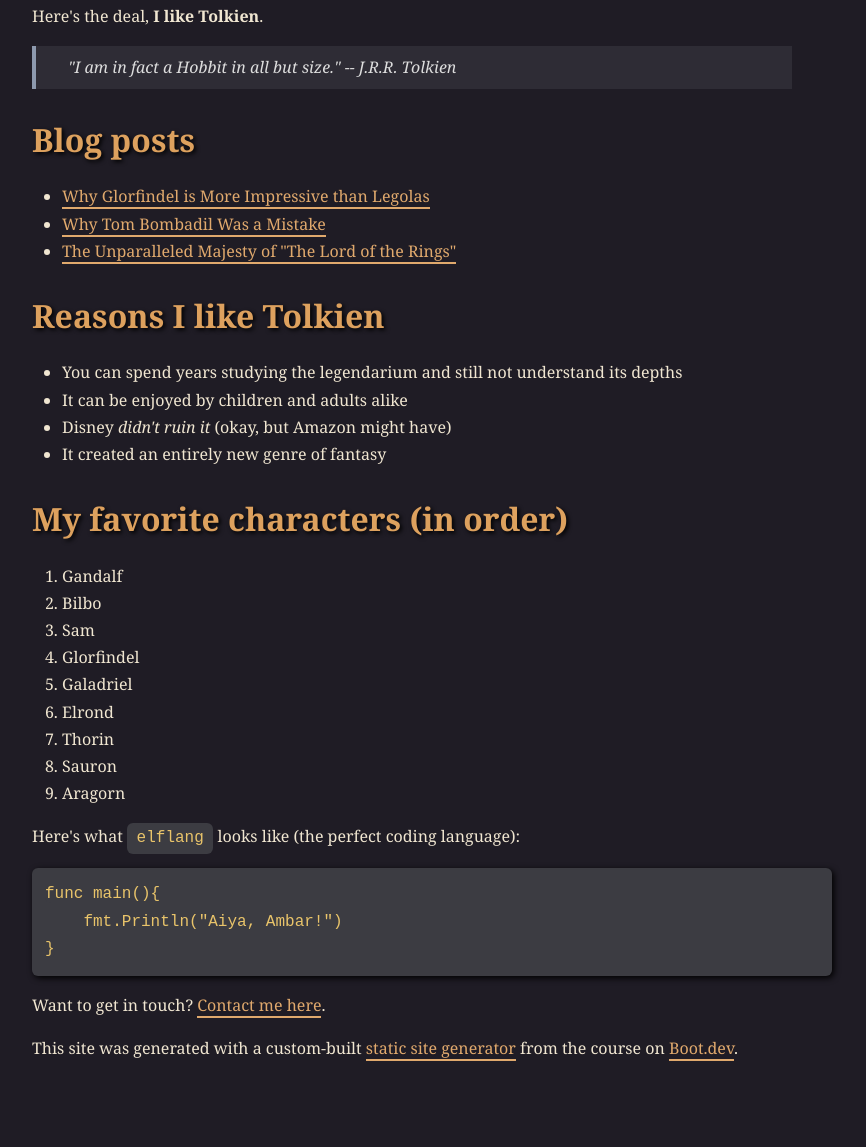
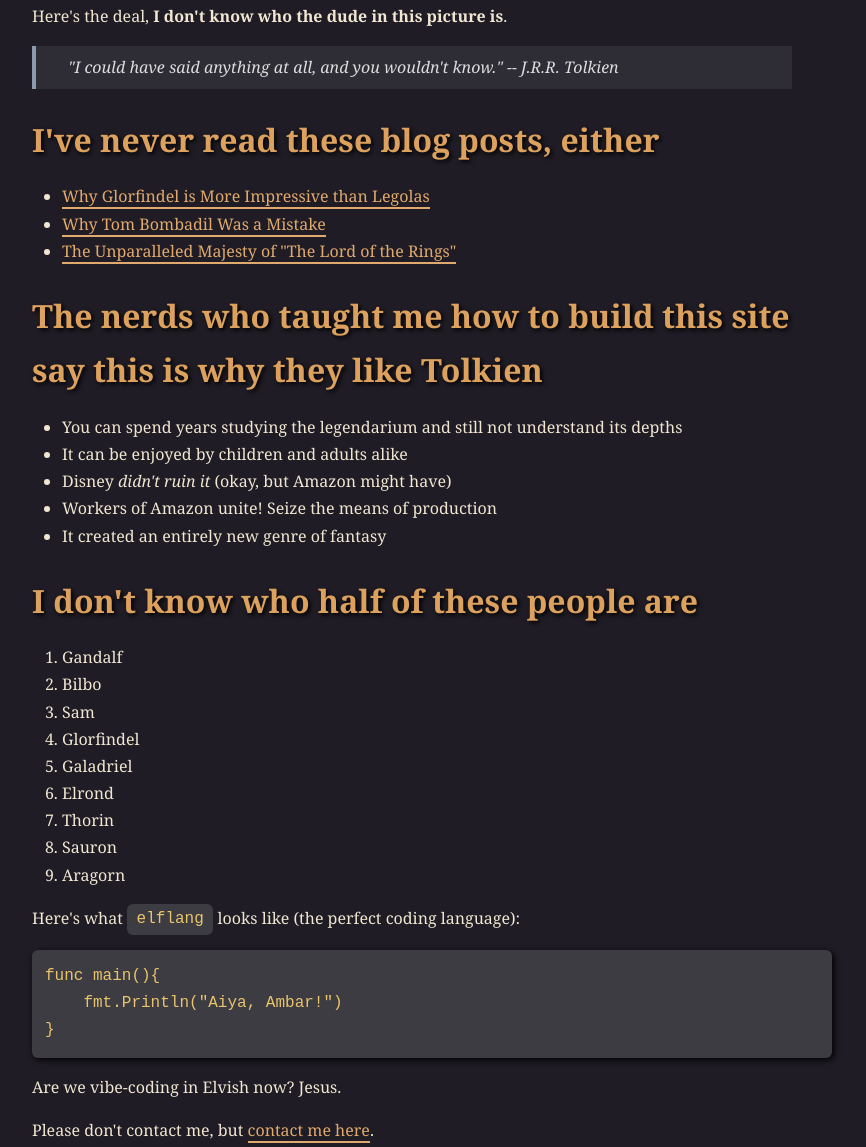
Before and after one commit to MarkDavidSanders/site-generator, a plain HTML site: page docs/index.html in a window 1280 px wide. Shown: the part 458-1605 px from the top of the page, without its empty margins (208-1074 px from the left). Before the commit the page ends 1556 px from the top, so only its background shows below. Drawn offline with Linux system fonts and the light colour scheme.

Commit message:
site revision

```diff
--- a/docs/index.html
+++ b/docs/index.html
@@ -3,16 +3,16 @@
   <head>
     <meta charset="utf-8" />
     <meta name="viewport" content="width=device-width, initial-scale=1" />
-    <title>Tolkien Fan Club</title>
+    <title>I've Never Read Lord Of the Rings</title>
     <link href="/site-generator/index.css" rel="stylesheet" />
   </head>
 
   <body>
-    <article><div><h1>Tolkien Fan Club</h1><p><img src="/site-generator/images/tolkien.png" alt="JRR Tolkien sitting"></img></p><p>Here's the deal, <b>I like Tolkien</b>.</p><blockquote>"I am in fact a Hobbit in all but size."
+    <article><div><h1>I've Never Read Lord Of the Rings</h1><p><img src="/site-generator/images/tolkien.png" alt="JRR Tolkien sitting"></img></p><p>Here's the deal, <b>I don't know who the dude in this picture is</b>.</p><blockquote>"I could have said anything at all, and you wouldn't know."
 
--- J.R.R. Tolkien</blockquote><h2>Blog posts</h2><ul><li><a href="/site-generator/blog/glorfindel">Why Glorfindel is More Impressive than Legolas</a></li><li><a href="/site-generator/blog/tom">Why Tom Bombadil Was a Mistake</a></li><li><a href="/site-generator/blog/majesty">The Unparalleled Majesty of "The Lord of the Rings"</a></li></ul><h2>Reasons I like Tolkien</h2><ul><li>You can spend years studying the legendarium and still not understand its depths</li><li>It can be enjoyed by children and adults alike</li><li>Disney <i>didn't ruin it</i> (okay, but Amazon might have)</li><li>It created an entirely new genre of fantasy</li></ul><h2>My favorite characters (in order)</h2><ol><li>Gandalf</li><li>Bilbo</li><li>Sam</li><li>Glorfindel</li><li>Galadriel</li><li>Elrond</li><li>Thorin</li><li>Sauron</li><li>Aragorn</li></ol><p>Here's what <code>elflang</code> looks like (the perfect coding language):</p><pre><code>func main(){
+-- J.R.R. Tolkien</blockquote><h2>I've never read these blog posts, either</h2><ul><li><a href="/site-generator/blog/glorfindel">Why Glorfindel is More Impressive than Legolas</a></li><li><a href="/site-generator/blog/tom">Why Tom Bombadil Was a Mistake</a></li><li><a href="/site-generator/blog/majesty">The Unparalleled Majesty of "The Lord of the Rings"</a></li></ul><h2>The nerds who taught me how to build this site say this is why they like Tolkien</h2><ul><li>You can spend years studying the legendarium and still not understand its depths</li><li>It can be enjoyed by children and adults alike</li><li>Disney <i>didn't ruin it</i> (okay, but Amazon might have)</li><li>Workers of Amazon unite! Seize the means of production</li><li>It created an entirely new genre of fantasy</li></ul><h2>I don't know who half of these people are</h2><ol><li>Gandalf</li><li>Bilbo</li><li>Sam</li><li>Glorfindel</li><li>Galadriel</li><li>Elrond</li><li>Thorin</li><li>Sauron</li><li>Aragorn</li></ol><p>Here's what <code>elflang</code> looks like (the perfect coding language):</p><pre><code>func main(){
     fmt.Println("Aiya, Ambar!")
 }
-</code></pre><p>Want to get in touch? <a href="/site-generator/contact">Contact me here</a>.</p><p>This site was generated with a custom-built <a href="https://www.boot.dev/courses/build-static-site-generator-python">static site generator</a> from the course on <a href="https://www.boot.dev">Boot.dev</a>.</p></div></article>
+</code></pre><p>Are we vibe-coding in Elvish now? Jesus.</p><p>Please don't contact me, but <a href="/site-generator/contact">contact me here</a>.</p><p>This site was generated with a custom-built <a href="https://www.boot.dev/courses/build-static-site-generator-python">static site generator</a> from the course on <a href="https://www.boot.dev">Boot.dev</a>.</p></div></article>
   </body>
 </html>
```
Also changed, not shown: 1 other file.
